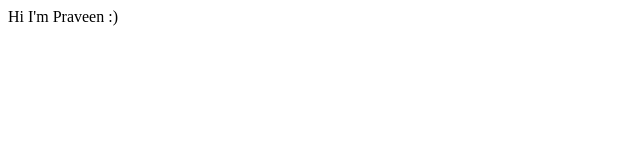
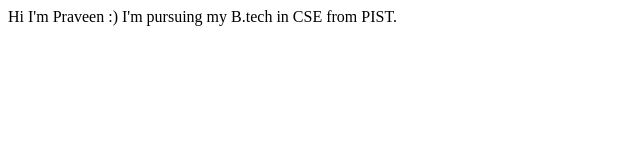
Before and after one commit to kwello/student-online-platform, a plain HTML site: page index.htm in a window 1280 px wide. Shown: the whole page, without its empty margins (0-640 px from the left). Drawn offline with Linux system fonts and the light colour scheme.

Commit message:
docs : added info about me

```diff
--- a/index.htm
+++ b/index.htm
@@ -8,5 +8,6 @@
 </head>
 <body>
     Hi I'm Praveen :)
+    I'm pursuing my B.tech in CSE from PIST.
 </body>
 </html>
```
